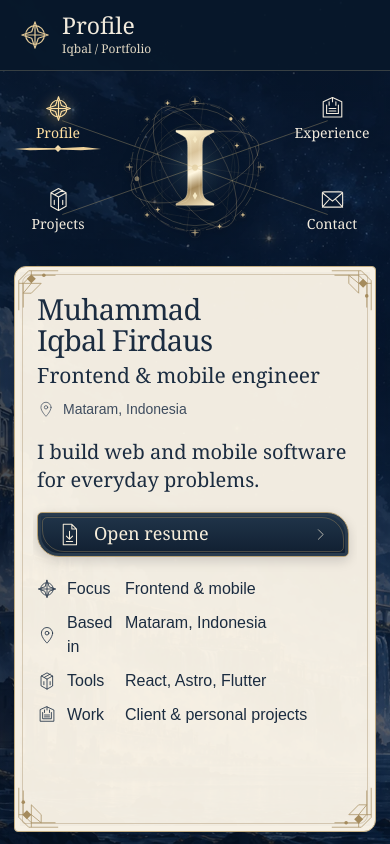
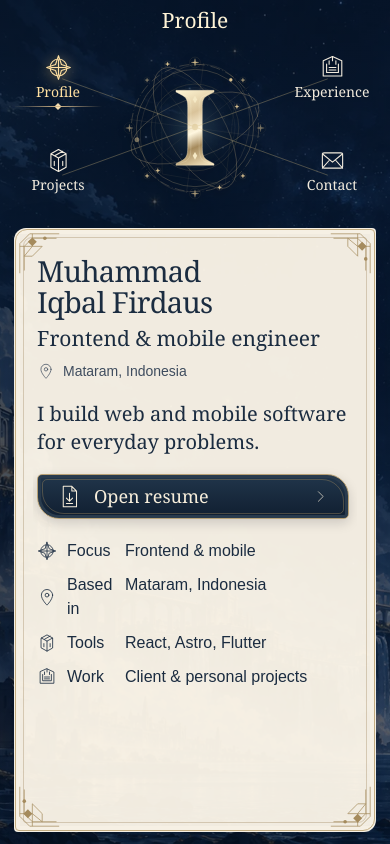
Before and after one commit to ikbakk/website-portofolio, an Astro site: page / in a window 390 px wide. Built offline with nearby package versions, Linux system fonts and the light colour scheme; Astro itself is replaced by a stand-in of ours; a web font is replaced by a local one.

Commit message:
Sequence mobile frame reveal and restore original underline (#12)

```diff
--- a/DESIGN.md
+++ b/DESIGN.md
@@ -239,3 +239,7 @@ The original `I` monogram is layered separately from SVG orbits and stars. The f
 ### Constellation navigation revision
 
 Mobile home has no bottom navigation. Four labelled constellation controls surround the central monogram: Profile/Projects left, Experience/Contact right. Their positions remain stable and touch targets stay at least 44px. Short screens use a smaller identity region. Reading routes retain their existing navigation. Desktop uses roughly 30/70 identity/content columns, with project selection beside its dossier. The active diamond and shared brush tracer align to each item centre; the mobile tracer follows both row and column. Home remains 100dvh with only inner dossier scrolling.
+
+### Mobile motion refinement
+
+On mobile home the current section title sits above the monogram; the separate header is hidden. Each constellation link owns its underline, which fades and opens horizontally from its centre over 250ms, then closes over 250ms and fades out over 320ms after a 100ms hold. Its centred diamond fades with the active state. The original thin gold underline and centred diamond selection dot are preserved; there is no travelling shared tracer on mobile. The parchment field remains stationary. Only its separate ornamental frame expands from the centre over 400ms; after a 150ms pause, dossier content fades over 300ms. Reduced motion uses opacity only. Desktop retains its existing header, tracer and dossier motion.
--- a/docs/design/motion.md
+++ b/docs/design/motion.md
@@ -26,3 +26,5 @@ This is an original interpretation, not a claim to reproduce official game timin
 Guidance: Impeccable animate/craft floor; GreenSock official gsap-timeline and
 gsap-performance skills (https://github.com/greensock/gsap-skills). The existing
 Astro lifecycle owns cleanup for all tweens, observers and event listeners.
+
+Mobile refinement: the current page title moves above the monogram. Each menu owns a centred underline that fades open/closed rather than travelling between controls; the centred diamond selection dot is retained. The panel background is fixed while its independent decorative frame expands from the centre over 400ms. After a 150ms pause, content fades in over 300ms. The outgoing underline holds for 100ms before fading for 320ms, while its scale closes over 250ms. Reduced motion removes spatial animation. Desktop motion remains as before.
--- a/docs/design/verification.md
+++ b/docs/design/verification.md
@@ -103,3 +103,13 @@ The current cold mobile lab sample reports **LCP 1,716ms and CLS 0**, with no ov
 Mobile home replaces bottom navigation with four labelled controls around the monogram, two on each side. Short viewports keep a compact, visible constellation. Desktop uses a 30/70 identity/content split and side-by-side project selection/detail. Active markers share the item centre.
 
 Astro check: zero errors, warnings and hints (40 files). Static build, formatting and all **42 Playwright tests** pass. New regressions check mobile control positions and touch targets at 390px and 320px, desktop content allocation and marker alignment. Final desktop/mobile/landscape captures report no page errors or horizontal overflow. Case-study routes keep their existing navigation and reading layout.
+
+## Mobile panel motion refinement
+
+Mobile home moves the current section title above the monogram and removes its separate top bar. Local underlines fade and scale open/closed; the centred diamond selection marker is retained. Panel content fades while a separate decorative frame expands from the centre, leaving the parchment dimensions and position unchanged. Reduced motion uses opacity only.
+
+Astro diagnostics: zero errors, warnings and hints across 41 files. Static build, formatting and **45 Playwright tests** pass. New checks cover title alignment at 390px/320px, local outgoing/incoming underline opacity, static panel geometry, frame expansion and reduced motion. Initial testing caught opening cleanup clearing the new content fade; mobile opening no longer owns that content, and opening click dismissal precedes navigation. Focused review reported no important issues. Mobile recording and desktop/mobile captures show no errors or overflow.
+
+[Mobile interaction recording](verification/mobile-panel-motion.mp4).
+
+The mobile transition order is deliberate: frame expands for 400ms, waits 150ms, then content fades in over 300ms. Tests assert the frame has completed and the content remains fully visible at 520ms, then verify the content fade has started. The outgoing underline remains briefly visible before its slower fade; the new underline opens immediately.
--- a/scripts/capture-motion.mjs
+++ b/scripts/capture-motion.mjs
@@ -26,9 +26,10 @@ try {
     const context = await browser.newContext({
       viewport: { width, height },
       reducedMotion: 'no-preference',
-      ...(name === 'desktop'
-        ? { recordVideo: { dir: output + '/raw', size: { width: 960, height: 600 } } }
-        : {}),
+      recordVideo: {
+        dir: output + '/raw',
+        size: name === 'desktop' ? { width: 960, height: 600 } : { width, height },
+      },
     });
     const page = await context.newPage();
     const errors = [];
@@ -85,7 +86,7 @@ try {
     });
     const video = page.video();
     await context.close();
-    if (video) await rename(await video.path(), output + '/desktop-motion.webm');
+    if (video) await rename(await video.path(), output + '/' + name + '-motion.webm');
   }
   await writeFile(output + '/capture-report.json', JSON.stringify(report, null, 2));
   console.log(JSON.stringify(report));
--- a/src/components/celestial/Navigation.astro
+++ b/src/components/celestial/Navigation.astro
@@ -62,9 +62,13 @@ const items = [
       </a>
     ))
   }
-  <span class="nav-tracer" data-nav-indicator aria-hidden="true"
-    ><svg viewBox="0 0 100 8" preserveAspectRatio="none"
-      ><path d="M1 4 19 2.8 51 3.3 79 2 99 4 76 5.3 49 4.5 18 5.2Z" fill="currentColor"></path></svg
-    ></span
-  >
+  {
+    !constellation && (
+      <span class="nav-tracer" data-nav-indicator aria-hidden="true">
+        <svg viewBox="0 0 100 8" preserveAspectRatio="none">
+          <path d="M1 4 19 2.8 51 3.3 79 2 99 4 76 5.3 49 4.5 18 5.2Z" fill="currentColor" />
+        </svg>
+      </span>
+    )
+  }
 </nav>
--- a/src/components/celestial/Panel.astro
+++ b/src/components/celestial/Panel.astro
@@ -7,6 +7,7 @@ const { class: className = '', scrollable = false } = Astro.props;
 ---
 
 <div class:list={['dossier', className]}>
+  <div class="dossier-frame" data-panel-frame aria-hidden="true">
     {
       ['tl', 'tr', 'bl', 'br'].map((position) => (
         <svg class={`panel-corner corner-${position}`} viewBox="0 0 48 48" aria-hidden="true">
@@ -14,6 +15,7 @@ const { class: className = '', scrollable = false } = Astro.props;
         </svg>
       ))
     }
+  </div>
   <div
     class="dossier-content"
     tabindex={scrollable ? 0 : undefined}
--- a/src/pages/index.astro
+++ b/src/pages/index.astro
@@ -15,6 +15,7 @@ import { experience } from '../data/experience';
   <div class="archive-world" data-archive-root>
     <div class="archive-grid">
       <div class="identity-column flex flex-col items-center justify-center">
+        <p class="mobile-section-title" data-current-title>Profile</p>
         <IdentityMark />
         <Navigation mobile home constellation />
         <div class="identity-caption text-center">
--- a/src/scripts/celestial/controller.ts
+++ b/src/scripts/celestial/controller.ts
@@ -2,7 +2,12 @@ import { initOpening } from './opening';
 import { initNavigationMotion } from './navigation-motion';
 import { initUIFeedback } from './interaction-motion';
 import { readArchiveLocation } from './location';
-import { initAmbientMotion, revealDossier, stopDossierMotion } from './motion';
+import {
+  initAmbientMotion,
+  initMobilePanelMotion,
+  revealDossier,
+  stopDossierMotion,
+} from './motion';
 
 export function initArchive(root: HTMLElement): () => void {
   const dossiers = [...root.querySelectorAll<HTMLElement>('[data-project-dossier]')];
@@ -10,6 +15,7 @@ export function initArchive(root: HTMLElement): () => void {
   const sections = [...root.querySelectorAll<HTMLElement>('[data-section]')];
   const navMotion = initNavigationMotion(root.closest('body')!);
   const stopFeedback = initUIFeedback(root.closest('body')!);
+  const panelMotion = initMobilePanelMotion(root);
   let previous = '';
   const update = (keyboard = false) => {
     const state = readArchiveLocation(location.hash, knownIds);
@@ -35,8 +41,9 @@ export function initArchive(root: HTMLElement): () => void {
       if (el.dataset.projectLink === state.projectId) el.setAttribute('aria-current', 'true');
       else el.removeAttribute('aria-current');
     });
-    const title = document.querySelector<HTMLElement>('[data-current-title]');
-    if (title) title.textContent = state.section.charAt(0).toUpperCase() + state.section.slice(1);
+    document.querySelectorAll<HTMLElement>('[data-current-title]').forEach((title) => {
+      title.textContent = state.section.charAt(0).toUpperCase() + state.section.slice(1);
+    });
     navMotion.sync(wasReady, keyboard);
     root.dataset.activeSection = state.section;
     root.dataset.archiveReady = 'true';
@@ -48,7 +55,8 @@ export function initArchive(root: HTMLElement): () => void {
         state.section === 'projects'
           ? dossiers.find((el) => !el.hidden)
           : sections.find((el) => !el.hidden);
-      if (active) revealDossier(active, keyboard);
+      if (panelMotion.mobile()) panelMotion.reveal();
+      else if (active) revealDossier(active, keyboard);
     }
   };
   const click = (event: MouseEvent) => {
@@ -78,13 +86,14 @@ export function initArchive(root: HTMLElement): () => void {
     update(event.detail === 0);
     window.scrollTo({ top: 0, behavior: 'instant' });
   };
-  document.addEventListener('click', click, true);
   const historyUpdate = () => update(true);
   window.addEventListener('hashchange', historyUpdate);
   window.addEventListener('popstate', historyUpdate);
   update();
   const stopMotion = initAmbientMotion(root);
   const stopOpening = initOpening(root);
+  // Dismiss the opening before a click starts the destination panel's motion.
+  document.addEventListener('click', click, true);
   const scroller = root.querySelector<HTMLElement>('.main-dossier .dossier-content');
   const end = scroller?.querySelector('[data-scroll-end]');
   const scrollObserver = new IntersectionObserver(
@@ -96,6 +105,7 @@ export function initArchive(root: HTMLElement): () => void {
   if (end) scrollObserver.observe(end);
   return () => {
     stopOpening();
+    panelMotion.dispose();
     navMotion.dispose();
     stopFeedback();
     stopMotion();
--- a/src/scripts/celestial/motion.ts
+++ b/src/scripts/celestial/motion.ts
@@ -68,3 +68,64 @@ export function initAmbientMotion(root: HTMLElement): () => void {
     document.removeEventListener('visibilitychange', sync);
   };
 }
+
+/** Animate only content and the decorative frame; the parchment never moves. */
+export function initMobilePanelMotion(root: HTMLElement) {
+  const mobile = matchMedia('(max-width: 700px)');
+  const reduced = matchMedia('(prefers-reduced-motion: reduce)');
+  const content = root.querySelector<HTMLElement>('.main-dossier .dossier-content');
+  const frame = root.querySelector<HTMLElement>('.main-dossier [data-panel-frame]');
+  const targets = [content, frame].filter((el): el is HTMLElement => Boolean(el));
+  const reset = () => {
+    gsap.killTweensOf(targets);
+    gsap.set(targets, { clearProps: 'transform,opacity' });
+  };
+  const visibility = () => {
+    if (document.hidden) reset();
+  };
+  mobile.addEventListener('change', reset);
+  reduced.addEventListener('change', reset);
+  document.addEventListener('visibilitychange', visibility);
+  return {
+    mobile: () => mobile.matches,
+    reveal() {
+      reset();
+      if (!mobile.matches || document.hidden) return;
+      const duration = reduced.matches ? 0.15 : 0.4;
+      const timeline = gsap.timeline();
+      if (frame) {
+        timeline.fromTo(
+          frame,
+          reduced.matches ? { opacity: 0.4 } : { scale: 0.18, opacity: 0.15 },
+          {
+            opacity: 1,
+            ...(reduced.matches ? {} : { scale: 1 }),
+            duration,
+            ease: 'power3.out',
+            clearProps: 'transform,opacity',
+          },
+        );
+      }
+      if (content) {
+        timeline.fromTo(
+          content,
+          { opacity: 0.35 },
+          {
+            immediateRender: false,
+            opacity: 1,
+            duration: reduced.matches ? 0.15 : 0.3,
+            ease: 'power2.out',
+            clearProps: 'opacity',
+          },
+          reduced.matches ? '>' : '+=0.15',
+        );
+      }
+    },
+    dispose() {
+      reset();
+      mobile.removeEventListener('change', reset);
+      reduced.removeEventListener('change', reset);
+      document.removeEventListener('visibilitychange', visibility);
+    },
+  };
+}
--- a/src/scripts/celestial/navigation-motion.ts
+++ b/src/scripts/celestial/navigation-motion.ts
@@ -7,7 +7,7 @@ export function initNavigationMotion(scope: HTMLElement) {
   let frame = 0;
   const sync = (animate = false, keyboard = false) => {
     for (const nav of navs) {
-      if (!nav.offsetWidth) continue;
+      if (!nav.offsetWidth || nav.hasAttribute('data-constellation')) continue;
       const active = nav.querySelector<HTMLElement>('[aria-current="page"]');
       const marker = nav.querySelector<HTMLElement>('[data-nav-indicator]');
       if (!active || !marker) continue;
--- a/src/scripts/celestial/opening.ts
+++ b/src/scripts/celestial/opening.ts
@@ -20,7 +20,9 @@ export function initOpening(root: HTMLElement): () => void {
   const core = overlay.querySelector('[data-opening-core]');
   const aperture = overlay.querySelector('[data-aperture]');
   const identity = root.querySelector('.identity-art');
-  const dossier = root.querySelector('.main-dossier .dossier-content');
+  const dossier = matchMedia('(max-width: 700px)').matches
+    ? null
+    : root.querySelector('.main-dossier .dossier-content');
   const navigation = body.querySelectorAll('.nav-item');
   let timeline: gsap.core.Timeline | undefined;
   let finished = false;
--- a/src/styles/celestial.css
+++ b/src/styles/celestial.css
@@ -1631,3 +1631,122 @@ html[data-opening='pending'] .archive-opening {
     height: 22px;
   }
 }
+
+/* Mobile: local underlines open/close in place; the parchment is stationary. */
+.dossier-frame {
+  display: contents;
+}
+.mobile-section-title {
+  display: none;
+}
+@media (max-width: 700px) {
+  .game-screen {
+    padding-top: env(safe-area-inset-top);
+    padding-bottom: env(safe-area-inset-bottom);
+  }
+  body.game-screen {
+    grid-template-rows: minmax(0, 1fr);
+  }
+  .game-screen .site-header {
+    display: none;
+  }
+  .game-screen main {
+    grid-row: 1;
+  }
+  .game-screen .identity-column {
+    height: clamp(180px, 25dvh, 210px);
+  }
+  .game-screen .mobile-section-title {
+    display: block;
+    position: absolute;
+    top: 0;
+    left: 50%;
+    translate: -50% 0;
+    margin: 0;
+    color: #fff4d7;
+    font-family: var(--font-display);
+    font-size: 21px;
+    line-height: 1.2;
+    text-align: center;
+    z-index: 1;
+    pointer-events: none;
+  }
+  .game-screen .identity-art {
+    top: 57%;
+  }
+  .game-screen .constellation-nav {
+    top: 28px;
+  }
+  .constellation-nav .nav-item {
+    translate: none;
+  }
+  .constellation-nav .nav-item::after {
+    content: '';
+    display: block;
+    position: absolute;
+    bottom: 4px;
+    left: 0;
+    right: 0;
+    height: 1px;
+    background: linear-gradient(90deg, transparent, #d4b788, transparent);
+    transform: scaleX(0);
+    opacity: 0;
+    transform-origin: center;
+    transition:
+      transform 0.25s var(--ease),
+      opacity 0.32s ease-out 0.1s;
+    pointer-events: none;
+  }
+  .constellation-nav .nav-item[aria-current='page']::after {
+    transform: scaleX(1);
+    opacity: 1;
+    transition-delay: 0s;
+  }
+  .constellation-nav .nav-active {
+    transition: opacity 0.2s ease-out;
+  }
+  .game-screen .main-dossier {
+    border-color: transparent;
+  }
+  .game-screen .main-dossier::before {
+    border: none;
+  }
+  .game-screen .main-dossier .dossier-frame {
+    display: block;
+    position: absolute;
+    inset: 0;
+    border: 1px solid #c4ad81;
+    border-radius: inherit;
+    pointer-events: none;
+    transform-origin: center;
+  }
+  .game-screen .dossier-frame::before {
+    content: '';
+    position: absolute;
+    inset: 7px;
+    border: 1px solid #b5a28280;
+    border-radius: 9px 3px 9px 3px;
+  }
+}
+@media (max-width: 700px) and (max-height: 600px) {
+  .game-screen .identity-column {
+    height: 144px;
+  }
+  .game-screen .mobile-section-title {
+    font-size: 18px;
+  }
+  .game-screen .constellation-nav {
+    top: 22px;
+  }
+  .game-screen .identity-art {
+    width: 104px;
+    top: 58%;
+  }
+}
+@media (prefers-reduced-motion: reduce) {
+  .constellation-nav .nav-item::after,
+  .constellation-nav .nav-active {
+    transition-duration: 0.125s;
+    transition-delay: 0s;
+  }
+}
--- /dev/null
+++ b/tests/mobile-panel-motion.spec.ts
@@ -0,0 +1,90 @@
+import { test, expect } from '@playwright/test';
+
+for (const [width, height] of [
+  [390, 844],
+  [320, 568],
+]) {
+  test(`mobile title sits above monogram without a top bar at ${width}`, async ({ page }) => {
+    await page.setViewportSize({ width, height });
+    await page.goto('/#projects');
+    await expect(page.locator('.site-header')).toBeHidden();
+    const title = page.locator('.mobile-section-title');
+    await expect(title).toHaveText('Projects');
+    const titleBox = await title.boundingBox();
+    const mark = await page.locator('.identity-art').boundingBox();
+    expect(titleBox!.y + titleBox!.height).toBeLessThanOrEqual(mark!.y + 1);
+    expect(Math.abs(titleBox!.x + titleBox!.width / 2 - mark!.x - mark!.width / 2)).toBeLessThan(1);
+    await expect(page.locator('.constellation-nav .nav-active')).toHaveCount(4);
+    await page.getByRole('link', { name: 'Contact', exact: true }).click();
+    await expect(title).toHaveText('Contact');
+  });
+}
+
+test('mobile underlines close locally and the frame expands while parchment stays stationary', async ({
+  page,
+}) => {
+  await page.setViewportSize({ width: 390, height: 844 });
+  await page.goto('/#profile');
+  const panel = page.locator('.main-dossier');
+  const before = await panel.boundingBox();
+  const phases = await page.evaluate(async () => {
+    const nav = document.querySelector('.constellation-nav')!;
+    (nav.querySelector('[data-section-link="contact"]') as HTMLElement).click();
+    const frame = document.querySelector('.main-dossier [data-panel-frame]')!;
+    const content = document.querySelector('.main-dossier .dossier-content')!;
+    const initial = {
+      frame: getComputedStyle(frame).transform,
+      contentTransform: getComputedStyle(content).transform,
+      contentOpacity: Number(getComputedStyle(content).opacity),
+    };
+    await new Promise((r) => setTimeout(r, 160));
+    const oldLine = getComputedStyle(
+      nav.querySelector('[data-section-link="profile"]')!,
+      '::after',
+    );
+    const newLine = getComputedStyle(
+      nav.querySelector('[data-section-link="contact"]')!,
+      '::after',
+    );
+    const outgoingDot = getComputedStyle(
+      nav.querySelector('[data-section-link="profile"] .nav-active')!,
+    );
+    const activeDot = getComputedStyle(
+      nav.querySelector('[data-section-link="contact"] .nav-active')!,
+    );
+    const transition = {
+      lines: [Number(oldLine.opacity), Number(newLine.opacity)],
+      dots: [Number(outgoingDot.opacity), Number(activeDot.opacity)],
+    };
+    await new Promise((r) => setTimeout(r, 360));
+    const afterFrame = {
+      frameTransform: getComputedStyle(frame).transform,
+      contentOpacity: Number(getComputedStyle(content).opacity),
+    };
+    await new Promise((r) => setTimeout(r, 100));
+    const duringFade = Number(getComputedStyle(content).opacity);
+    return { initial, transition, afterFrame, duringFade };
+  });
+  expect(phases.initial.frame).not.toBe('none');
+  expect(phases.initial.contentTransform).toBe('none');
+  expect(phases.initial.contentOpacity).toBe(1);
+  expect(phases.transition.lines[0]).toBeGreaterThan(0);
+  expect(phases.transition.lines[0]).toBeLessThan(1);
+  expect(phases.transition.lines[1]).toBeGreaterThan(0);
+  expect(phases.transition.lines[1]).toBeLessThan(1);
+  expect(phases.transition.dots[0]).toBeGreaterThan(0);
+  expect(phases.transition.dots[0]).toBeLessThan(1);
+  expect(phases.transition.dots[1]).toBeGreaterThan(0);
+  expect(phases.transition.dots[1]).toBeLessThan(1);
+  expect(phases.afterFrame.frameTransform).toBe('none');
+  expect(phases.afterFrame.contentOpacity).toBe(1);
+  expect(phases.duringFade).toBeLessThan(1);
+  expect(await panel.boundingBox()).toEqual(before);
+  await expect(panel.locator('[data-panel-frame]')).toHaveCSS('transform', 'none');
+  await expect(panel.locator('.dossier-content')).toHaveCSS('opacity', '1');
+  await expect(panel.locator('.dossier-content')).toHaveCSS('opacity', '1');
+  await page.emulateMedia({ reducedMotion: 'reduce' });
+  await page.getByRole('link', { name: 'Projects', exact: true }).click();
+  await expect(panel.locator('[data-panel-frame]')).toHaveCSS('transform', 'none');
+  await expect(panel.locator('.dossier-content')).toHaveCSS('opacity', '1');
+});
--- a/tests/motion.spec.ts
+++ b/tests/motion.spec.ts
@@ -39,6 +39,15 @@ test('rapid menu changes settle on the final state and the nav tracer follows af
   for (const width of [1440, 390]) {
     await page.setViewportSize({ width, height: 844 });
     const nav = page.locator(width > 700 ? '.main-nav' : '.constellation-nav');
+    if (width <= 700) {
+      await expect(async () => {
+        const opacity = await nav
+          .locator('[aria-current="page"]')
+          .evaluate((el) => Number(getComputedStyle(el, '::after').opacity));
+        expect(opacity).toBe(1);
+      }).toPass();
+      continue;
+    }
     await expect(nav.locator('[data-nav-indicator]')).toHaveCSS('opacity', '1');
     await expect(async () => {
       const active = await nav.locator('[aria-current="page"]').boundingBox();
```
Also changed, not shown: .impeccable/design.json, 1 other file. Lines whose indentation alone changed are shown as unchanged.
